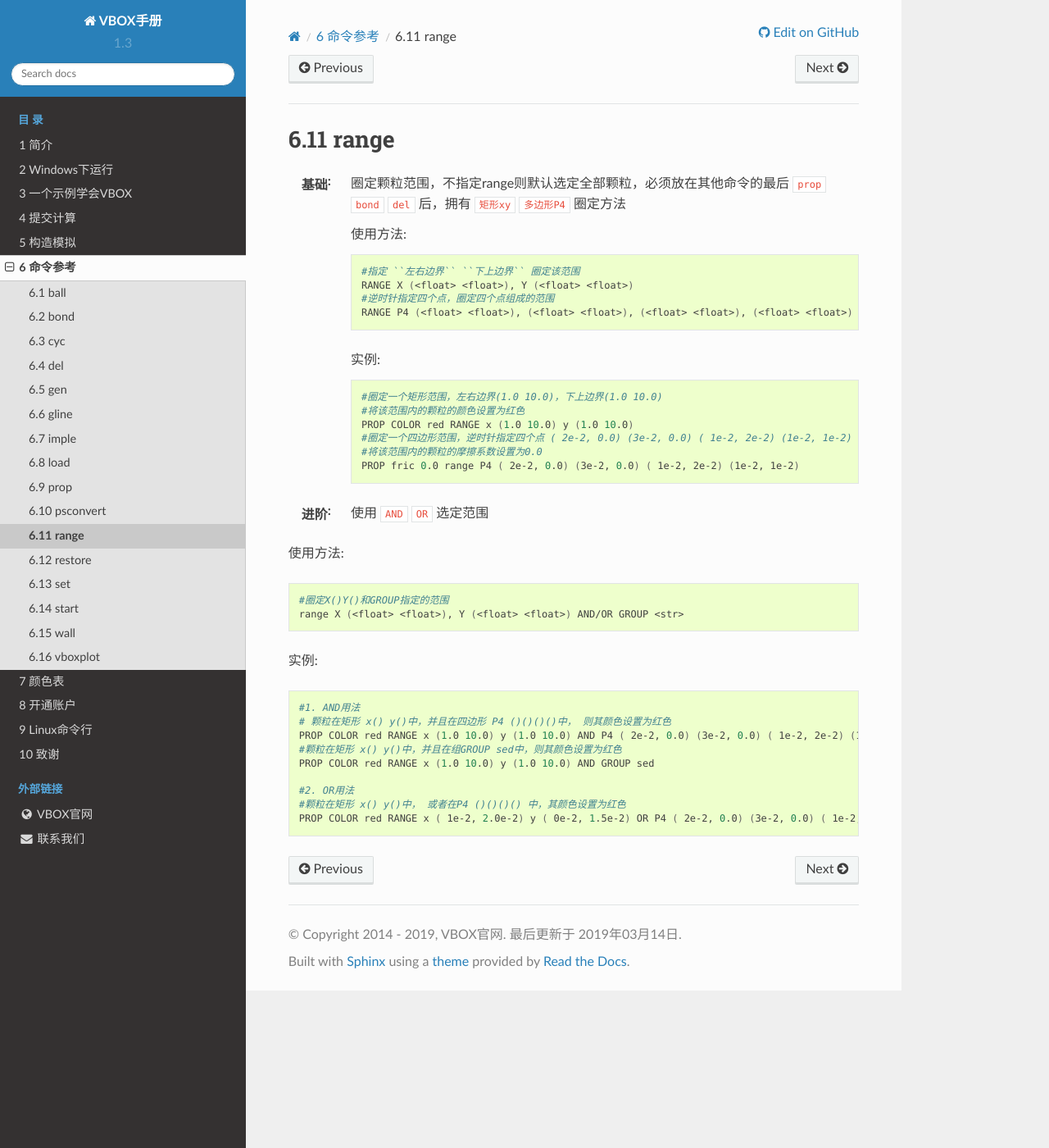
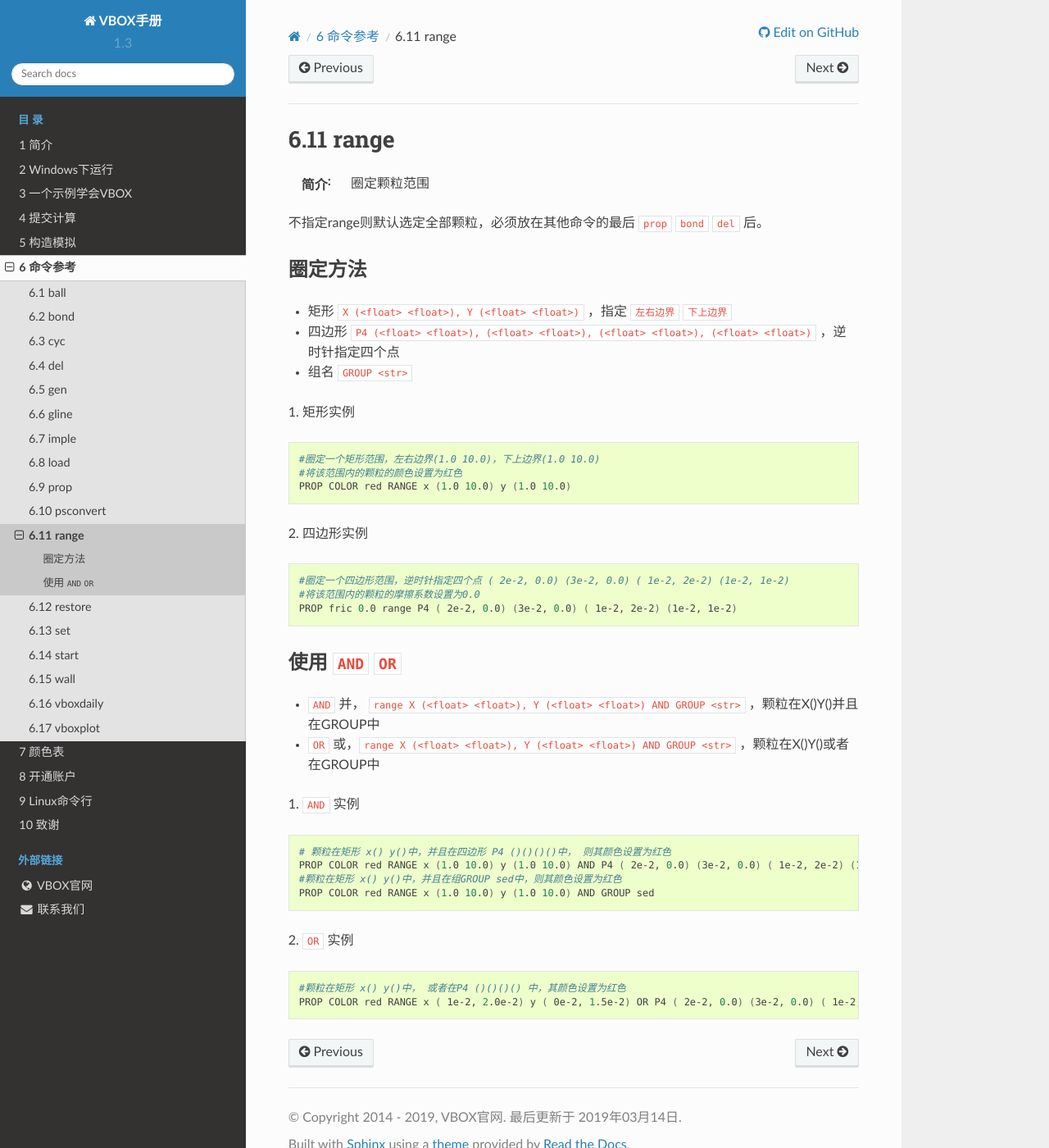
Before and after one commit to geovbox/zdem_doc, a Sphinx documentation site: the page built from source/cmd/range.rst, in a window 1280 px wide and 1400 px high. Shown: the whole window at 82% size. Built offline with Sphinx 7.4.7 and the Read the Docs theme 2.0.0, drawn with Linux system fonts in a browser that asks for light colours.

Commit message:
add vboxdaily.rst

```diff
--- a/source/cmd/range.rst
+++ b/source/cmd/range.rst
@@ -3,39 +3,48 @@
 range
 =====
 
-:基础: 圈定颗粒范围，不指定range则默认选定全部颗粒，必须放在其他命令的最后 ``prop`` ``bond`` ``del`` 后，拥有 ``矩形xy`` ``多边形P4`` 圈定方法
+:简介: 圈定颗粒范围
 
-  使用方法::
+不指定range则默认选定全部颗粒，必须放在其他命令的最后 ``prop`` ``bond`` ``del`` 后。
 
-    #指定 ``左右边界`` ``下上边界`` 圈定该范围
-    RANGE X (<float> <float>), Y (<float> <float>)
-    #逆时针指定四个点，圈定四个点组成的范围
-    RANGE P4 (<float> <float>), (<float> <float>), (<float> <float>), (<float> <float>)
+圈定方法
+--------
 
-  实例::
+- 矩形 ``X (<float> <float>), Y (<float> <float>)`` ，指定 ``左右边界`` ``下上边界``
+- 四边形 ``P4 (<float> <float>), (<float> <float>), (<float> <float>), (<float> <float>)`` ，逆时针指定四个点
+- 组名 ``GROUP <str>``
+
+1. 矩形实例
+::
 
     #圈定一个矩形范围，左右边界(1.0 10.0)，下上边界(1.0 10.0)
     #将该范围内的颗粒的颜色设置为红色
     PROP COLOR red RANGE x (1.0 10.0) y (1.0 10.0)
+
+2. 四边形实例
+::
+
     #圈定一个四边形范围，逆时针指定四个点 ( 2e-2, 0.0) (3e-2, 0.0) ( 1e-2, 2e-2) (1e-2, 1e-2)
     #将该范围内的颗粒的摩擦系数设置为0.0
     PROP fric 0.0 range P4 ( 2e-2, 0.0) (3e-2, 0.0) ( 1e-2, 2e-2) (1e-2, 1e-2)
 
-:进阶: 使用 ``AND`` ``OR`` 选定范围
+使用 ``AND`` ``OR``
+-------------------
 
-使用方法::
+- ``AND`` 并， ``range X (<float> <float>), Y (<float> <float>) AND GROUP <str>``  ，颗粒在X()Y()并且在GROUP中
+- ``OR`` 或，``range X (<float> <float>), Y (<float> <float>) AND GROUP <str>`` ，颗粒在X()Y()或者在GROUP中
 
-    #圈定X()Y()和GROUP指定的范围
-    range X (<float> <float>), Y (<float> <float>) AND/OR GROUP <str>
 
-实例::
+1. ``AND`` 实例
+::
 
-    #1. AND用法
     # 颗粒在矩形 x() y()中，并且在四边形 P4 ()()()()中， 则其颜色设置为红色
     PROP COLOR red RANGE x (1.0 10.0) y (1.0 10.0) AND P4 ( 2e-2, 0.0) (3e-2, 0.0) ( 1e-2, 2e-2) (1e-2, 1e-2)
     #颗粒在矩形 x() y()中，并且在组GROUP sed中，则其颜色设置为红色
     PROP COLOR red RANGE x (1.0 10.0) y (1.0 10.0) AND GROUP sed
 
-    #2. OR用法
+2. ``OR`` 实例
+::
+
     #颗粒在矩形 x() y()中， 或者在P4 ()()()() 中，其颜色设置为红色
     PROP COLOR red RANGE x ( 1e-2, 2.0e-2) y ( 0e-2, 1.5e-2) OR P4 ( 2e-2, 0.0) (3e-2, 0.0) ( 1e-2, 2e-2) (1e-2, 1e-2)
```
Also changed, not shown: source/cmd/index.rst (+8 -6 lines), source/cmd/vboxdaily.rst (added, +20 -0 lines), source/cmd/vboxplot.rst (+5 -9 lines).
